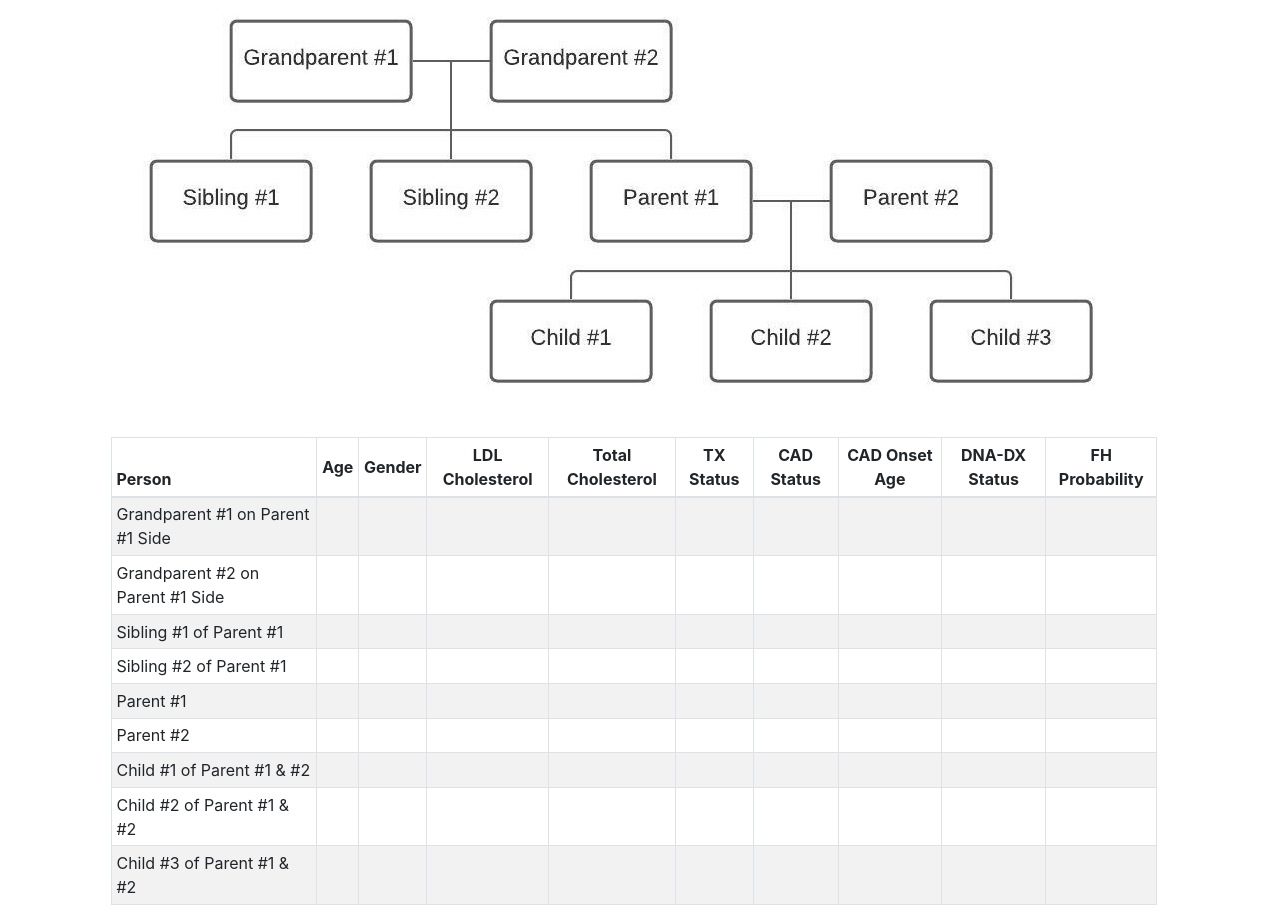
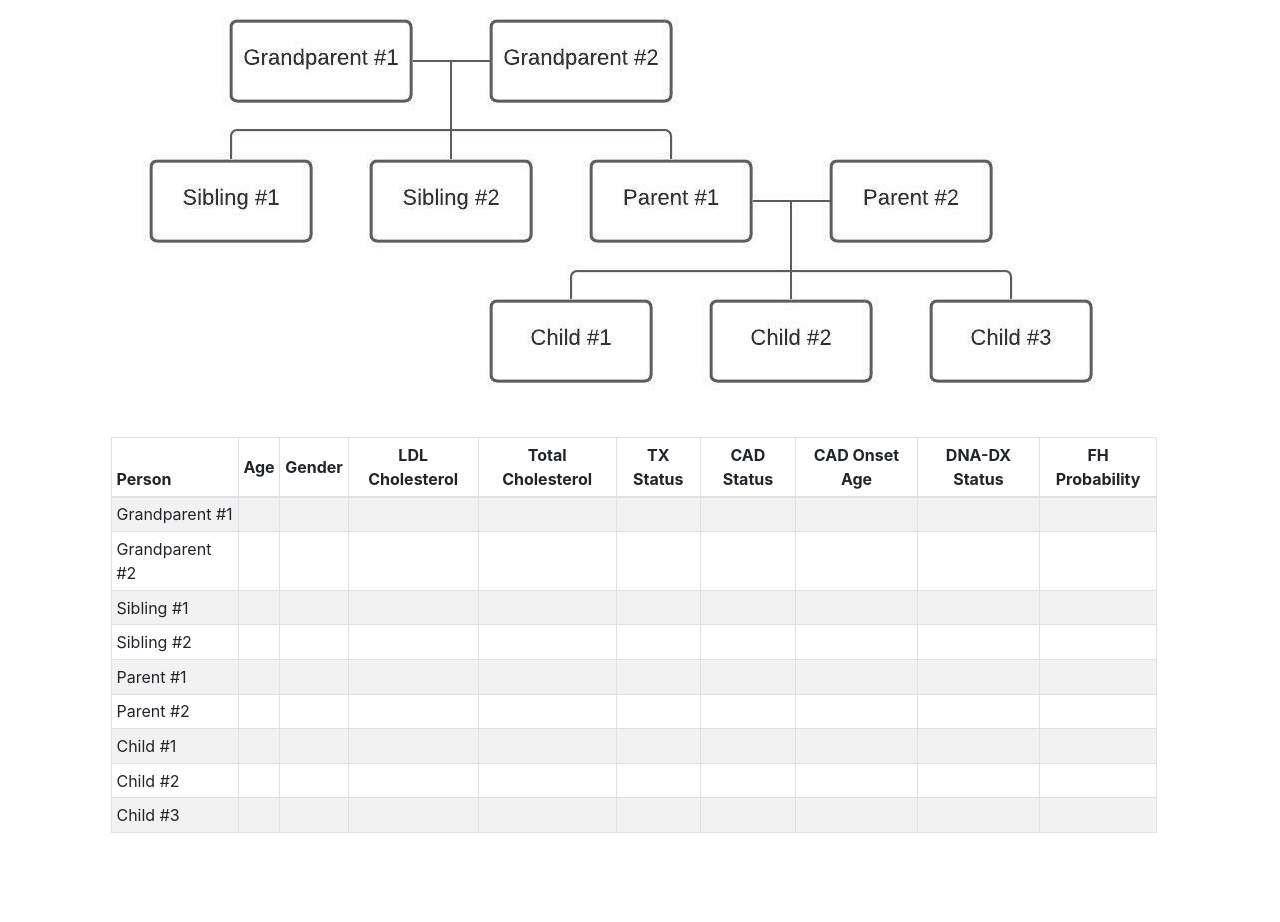
Before and after one commit to u1345653/FamilialHypercholesterolemiaApp, a Flask app: page / in a window 1280 px wide. Shown: the part 1006-1928 px from the top of the page. After the commit the page ends 1839 px from the top, so only its background shows below. Run offline with Flask 2, Linux system fonts and the light colour scheme; parts of the project's set-up code (start-up, migrations or seed data) failed here and were passed over; some libraries are stand-ins or nearby versions.

Commit message:
Edited the html table-outputs row-headers, and the row-headers displayed to .csv file after the user hits the download-button.

```diff
--- a/flaskr/calc.py
+++ b/flaskr/calc.py
@@ -3,12 +3,7 @@
 
     TO do's are Categorized by level of confidence in ability to make desired web page modification
 
-    Quick UI-Changes:
-    TODO() - Re-work layout in BS4 grid. Re-look at mirroing the nav-class in example dashboard page to contain
-        pedigree choice & attributes, then have 'main' div mirror the image & table contents of FHCalc
-
     Not 100% Confident that change will be Quick:
-    TODO() - Make default drop-down values be 'unknown' -- does this change algorithm output?
     TODO() - Keep values user input into form, after user generates results -- form vals get reset after submission
 
     Table-output Investigation
@@ -1572,34 +1567,34 @@
         fh9prob = float(fh9prob)
 
         dftable = pd.DataFrame(
-            columns=["Pedigree Number ", "Age", "LDL-C", "TOT-C", "Gender", "Clinical-CAD"
+            columns=["Pedigree Member", "Age", "LDL-C", "TOT-C", "Gender", "Clinical-CAD"
                 , "CAD-Age", "TX-Status", "DNA-DX Status", "FH Probability", "Family Pedigree FH Probability"]
 
-            ,data=[[ "1 - Grandmother on Parent 1's Side", ped1age, ped1ldlc, ped1totc, ped1gender
+            ,data=[[ "Grandparent #1", ped1age, ped1ldlc, ped1totc, ped1gender
                     , ped1cadstat, ped1cadage, ped1tx, ped1dna, fh1prob, fhfamprob]
 
-                , [ "2 - Grandfather on Parent 1's Side", ped2age, ped2ldlc, ped2totc, ped2gender
+                , [ "Grandparent #2", ped2age, ped2ldlc, ped2totc, ped2gender
                     , ped2cadstat, ped2cadage, ped2tx, ped2dna, fh2prob ]
 
-                , [ "3 - Sibling of Parent 1", ped3age, ped3ldlc, ped3totc, ped3gender, ped3cadstat
+                , [ "Sibling #1", ped3age, ped3ldlc, ped3totc, ped3gender, ped3cadstat
                     , ped3cadage, ped3tx, ped3dna, fh3prob ]
 
-                , [ "4 - Second Sibling of Parent 1", ped4age, ped4ldlc, ped4totc, ped4gender, ped4cadstat
+                , [ "Sibling #2", ped4age, ped4ldlc, ped4totc, ped4gender, ped4cadstat
                     , ped4cadage, ped4tx, ped4dna, fh4prob ]
 
-                , [ "5 - Parent 1", ped5age, ped5ldlc, ped5totc, ped5gender, ped5cadstat
+                , [ "Parent #1", ped5age, ped5ldlc, ped5totc, ped5gender, ped5cadstat
                     , ped5cadage, ped5tx, ped5dna, fh5prob ]
 
-                , [ "6 - Parent 2", ped6age, ped6ldlc, ped6totc, ped6gender, ped6cadstat
+                , [ "Parent #2", ped6age, ped6ldlc, ped6totc, ped6gender, ped6cadstat
                     , ped6cadage, ped6tx, ped6dna, fh6prob ]
 
-                , [ "7 - Child 1 of Parent 1 & 2", ped7age, ped7ldlc, ped7totc, ped7gender, ped7cadstat
+                , [ "Child #1", ped7age, ped7ldlc, ped7totc, ped7gender, ped7cadstat
                     , ped7cadage, ped7tx, ped7dna, fh7prob ]
 
-                , [ "8 - Child 2 of Parent 1 & 2", ped8age, ped8ldlc, ped8totc, ped8gender, ped8cadstat
+                , [ "Child #2", ped8age, ped8ldlc, ped8totc, ped8gender, ped8cadstat
                     , ped8cadage, ped8tx, ped8dna, fh8prob ]
 
-                , [ "9 - Child 3 of Parent 1 & 2", ped9age, ped9ldlc, ped9totc, ped9gender, ped9cadstat
+                , [ "Child #3", ped9age, ped9ldlc, ped9totc, ped9gender, ped9cadstat
                     , ped9cadage, ped9tx, ped9dna, fh9prob ]])
 
         filename = datetime.datetime.now().strftime("uploads/+%Y-%m-%d-%H-%M-%S-%f"+".csv")
--- a/flaskr/templates/calc/index.html
+++ b/flaskr/templates/calc/index.html
@@ -22,15 +22,15 @@
                             <form action = "{{ url_for('index') }}" method = "POST" id = "results-form" name = "results-form">
                                 <div class = "input-group-btn"><h5>Select Pedigree Member:</h5>
                                     <select name = "pedigreeChoice" id = "pedigreeChoice" class = "pedigreeChoice custom-select form-control" onchange = "change(this)">
-                                        <option value = "pedigree1">Add Grandparent #1 on Parent #1 Side</option>
-                                        <option value = "pedigree2">Add Grandparent #2 on Parent #1 Side</option>
-                                        <option value = "pedigree3">Add Sibling #1 of Parent #1</option>
-                                        <option value = "pedigree4">Add Sibling #2 of Parent #1</option>
+                                        <option value = "pedigree1">Add Grandparent #1</option>
+                                        <option value = "pedigree2">Add Grandparent #2</option>
+                                        <option value = "pedigree3">Add Sibling #1</option>
+                                        <option value = "pedigree4">Add Sibling #2</option>
                                         <option value = "pedigree5">Add Parent #1</option>
                                         <option value = "pedigree6">Add Parent #2</option>
-                                        <option value = "pedigree7">Add Child #1 of Parent #1 & #2</option>
-                                        <option value = "pedigree8">Add Child #2 of Parent #1 & #2</option>
-                                        <option value = "pedigree9">Add Child #3 of Parent #1 & #2</option>
+                                        <option value = "pedigree7">Add Child #1</option>
+                                        <option value = "pedigree8">Add Child #2</option>
+                                        <option value = "pedigree9">Add Child #3</option>
                                     </select>
                                 </div>
                                 <br>
@@ -840,7 +840,7 @@
                         </thead>
                         <tbody>
                             <tr id = "row-1">
-                                <td>Grandparent #1 on Parent #1 Side</td>
+                                <td>Grandparent #1</td>
                                 <td id = "ped1TableAge" style = "text-align: center; vertical-align: middle"> {{ ped1age }} </td>
                                 <td id = "ped1TableGender" style = "text-align: center; vertical-align: middle"> {{ ped1gender }} </td>
                                 <td id = "ped1TableLDL" style = "text-align: center; vertical-align: middle"> {{ ped1ldlc }} </td>
@@ -853,7 +853,7 @@
                             </tr>
 
                             <tr id = "row-2">
-                                <td>Grandparent #2 on Parent #1 Side</td>
+                                <td>Grandparent #2</td>
                                 <td id = "ped2TableAge" style = "text-align: center; vertical-align: middle"> {{ ped2age }} </td>
                                 <td id = "ped2TableGender" style = "text-align: center; vertical-align: middle"> {{ ped2gender }} </td>
                                 <td id = "ped2TableLDL" style = "text-align: center; vertical-align: middle"> {{ ped2ldlc }} </td>
@@ -866,7 +866,7 @@
                             </tr>
 
                             <tr id = "row-3">
-                                <td>Sibling #1 of Parent #1</td>
+                                <td>Sibling #1</td>
                                 <td id = "ped3TableAge" style = "text-align: center; vertical-align: middle"> {{ ped3age }} </td>
                                 <td id = "ped3TableGender" style = "text-align: center; vertical-align: middle"> {{ ped3gender }} </td>
                                 <td id = "ped3TableLDL" style = "text-align: center; vertical-align: middle"> {{ ped3ldlc }} </td>
@@ -879,7 +879,7 @@
                             </tr>
 
                             <tr id = "row-4">
-                                <td>Sibling #2 of Parent #1</td>
+                                <td>Sibling #2</td>
                                 <td id = "ped4TableAge" style = "text-align: center; vertical-align: middle"> {{ ped4age }} </td>
                                 <td id = "ped4TableGender" style = "text-align: center; vertical-align: middle"> {{ ped4gender }} </td>
                                 <td id = "ped4TableLDL" style = "text-align: center; vertical-align: middle"> {{ ped4ldlc }} </td>
@@ -918,7 +918,7 @@
                             </tr>
 
                             <tr id = "row-7">
-                                <td>Child #1 of Parent #1 & #2</td>
+                                <td>Child #1</td>
                                 <td id = "ped7TableAge" style = "text-align: center; vertical-align: middle"> {{ ped7age }} </td>
                                 <td id = "ped7TableGender" style = "text-align: center; vertical-align: middle"> {{ ped7gender }} </td>
                                 <td id = "ped7TableLDL" style = "text-align: center; vertical-align: middle"> {{ ped7ldlc }} </td>
@@ -931,7 +931,7 @@
                             </tr>
 
                             <tr id = "row-8">
-                                <td>Child #2 of Parent #1 & #2</td>
+                                <td>Child #2</td>
                                 <td id = "ped8TableAge" style = "text-align: center; vertical-align: middle"> {{ ped8age }} </td>
                                 <td id = "ped8TableGender" style = "text-align: center; vertical-align: middle"> {{ ped8gender }} </td>
                                 <td id = "ped8TableLDL" style = "text-align: center; vertical-align: middle"> {{ ped8ldlc }} </td>
@@ -944,7 +944,7 @@
                             </tr>
 
                             <tr id = "row-9">
-                            <td>Child #3 of Parent #1 & #2</td>
+                            <td>Child #3</td>
                             <td id = "ped9TableAge" style = "text-align: center; vertical-align: middle"> {{ ped9age }} </td>
                             <td id = "ped9TableGender" style = "text-align: center; vertical-align: middle"> {{ ped9gender }} </td>
                             <td id = "ped9TableLDL" style = "text-align: center; vertical-align: middle"> {{ ped9ldlc }} </td>
```
